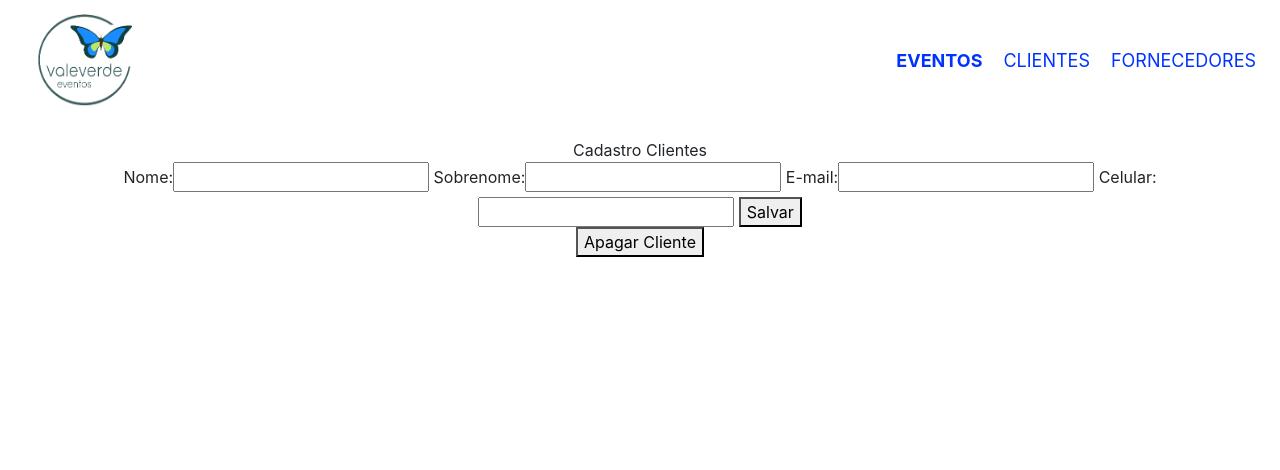
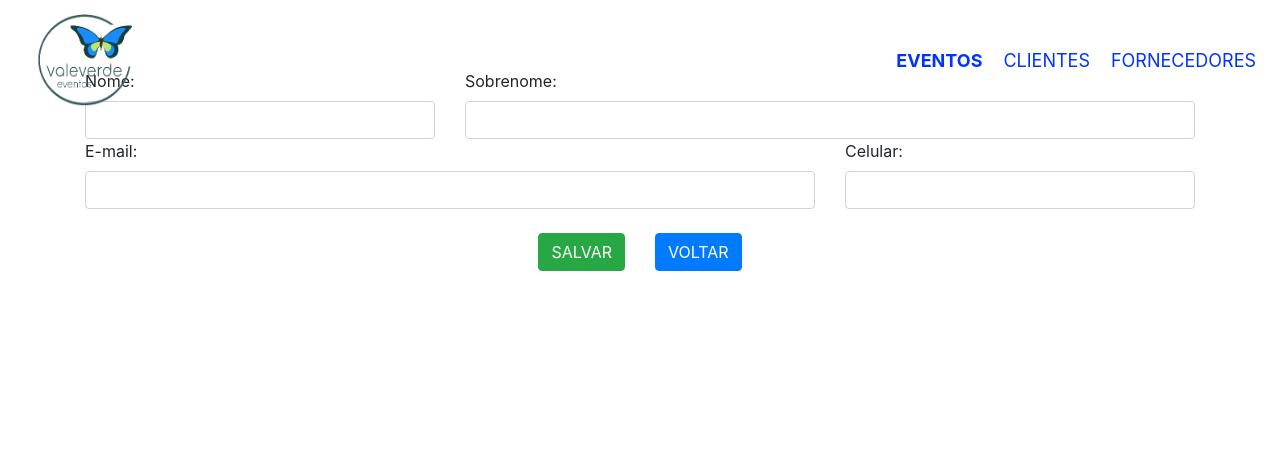
Before and after one commit to MarianaMikhael/ALMSolutions, a Django app: template templates/calendario/clientes/cadastroclientes.html in a window 1280 px wide. Shown: the top 470 px of the page. Run offline with Django 3.2, Linux system fonts and the light colour scheme; tables that the repository leaves empty hold one stand-in row (values such as "Sample post"); the template is opened without the code that fills it: values that come from a table or form of the project are taken from there, most other values are stand-ins (such as "Sample title", 1, 10 or a date in 2020); some libraries are stand-ins or nearby versions; some web fonts are replaced.

Commit message:
Iniciando os Ajustes de Grid da Página de Clientes

```diff
--- a/static/css/layout.css
+++ b/static/css/layout.css
@@ -71,6 +71,10 @@
 } */
 
 #novo-evento {
+  bottom: 50px;
+}
+
+#novo-cliente {
   bottom: 50px;
 }
 
@@ -211,3 +215,13 @@
 .row-striped {
     padding: 15px 0;
 }
+
+/*----------------------------------------Clients List---------------------------------------*/
+i.fa-pencil-square-o {
+  color: #0033FF;
+  font-size: 24px;
+}
+
+table#client_table {
+  text-align: center;
+}
--- a/templates/calendario/clientes/apagarcliente.html
+++ b/templates/calendario/clientes/apagarcliente.html
@@ -4,7 +4,7 @@
 
 
 {% block title %}
-    ALMSolutions | Clientes
+    ALMSolutions | Cliente
 {% endblock %}
 
 
--- a/templates/calendario/clientes/cadastroclientes.html
+++ b/templates/calendario/clientes/cadastroclientes.html
@@ -1,29 +1,58 @@
 {% extends 'base.html' %}
 {% load bootstrap4 %}
 {% load static %}
+{% load widget_tweaks %}
 
 
 {% block title %}
-    ALMSolutions | Clientes
+    ALMSolutions | Cliente
 {% endblock %}
 
 
 {% block main %}
-<div class="container-sm" id="content-page">
-    <center>
-        Cadastro Clientes
-        <form method="POST">
-            {% csrf_token %}
-            {{form}}
-            <button type="submit"> Salvar </button>
-        </form>
 
+    <form method="POST" id="form_create_event" class="mx-auto">
+        {% csrf_token %}
+        <div class="container">
+            {{ form.errors }}
+            {{ form.non_field_errors }}
 
-        {% if cliente %}
-            <a href="{% url 'apagarcliente' cliente.id_cliente %}">
-                <button>Apagar Cliente</button>
-            </a>
-        {% endif %}
-    </center>
+            <div class="row">
+                <div class="col-md-4">
+                    <label for="nome">Nome: </label>
+                        {{ form.nome | attr:'class:form-control' }}
+                </div>
+                <div class="col-md-8">
+                    <label for="sobrenome">Sobrenome: </label>
+                        {{ form.sobrenome | attr:'class:form-control' }}
+                </div>
+            </div>
+
+            <div class="row">
+                <div class="col-md-8">
+                    <label for="email">E-mail: </label>
+                        {{ form.email | attr:'class:form-control' }}
+                </div>
+                <div class="col-md-4">
+                    <label for="celular">Celular: </label>
+                        {{ form.celular | attr:'class:form-control' }}
+                </div>
+            </div>
+            <br />
+
+            <div class="row">
+                <div class="col-sm" id="create-event" align="right">
+                    <button class="btn btn-success text-uppercase" type="submit" value="Salvar">salvar</button>
+                </div>
+                <div class="col-sm" id="create-return" align="left">
+                    <a href="{% url 'clientes' %}" class="btn btn-primary text-uppercase">voltar</a>
+                </div>
+            </div>
+            <br />
+            <br />
+            <br />
+        </div>
+    </form>
+
 </div><!--/content-page-->
 {% endblock %}
```
Also changed, not shown: templates/calendario/clientes/clientes.html (+29 -45 lines), templates/paginaInicial/delete_events_form.html (deleted, +0 -28 lines).
